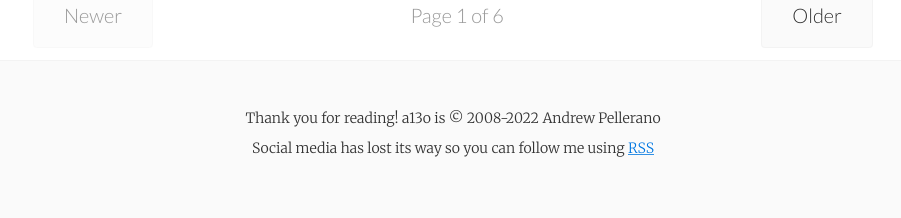
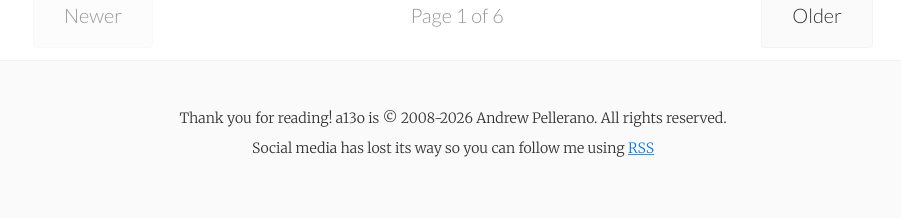
Before and after one commit to a13o/personal-site, a Jekyll site: the page built from index.html, in a window 1280 px wide. Shown: the part 1697-1915 px from the top of the page, without its empty margins (187-1088 px from the left). Built offline with Jekyll 4.4.1, drawn with Linux system fonts in a browser that asks for light colours; the list of posts is cut into pages by our own code.

Commit message:
keep footer copyright up to date

```diff
--- a/_includes/footer.html
+++ b/_includes/footer.html
@@ -1,7 +1,7 @@
 <footer class="center">
   <div class="measure">
     <p>
-      <small>Thank you for reading! {{ site.title }} is &copy; 2008-2022 {{ site.author}}</small><br>
+      <small>Thank you for reading! {{ site.title }} is &copy; 2008-{{ "now" | date: "%Y" }} {{ site.author}}. All rights reserved.</small><br>
       <small>Social media has lost its way so you can follow me using <a href="/feed.xml">RSS</a></small>
     </p>
   </div>
```
